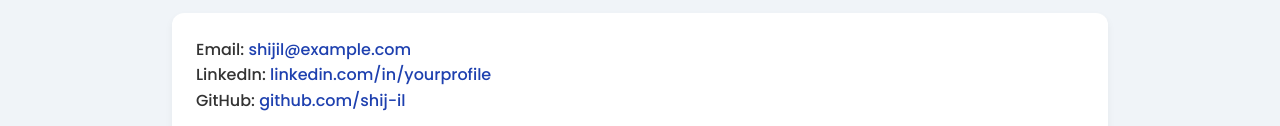
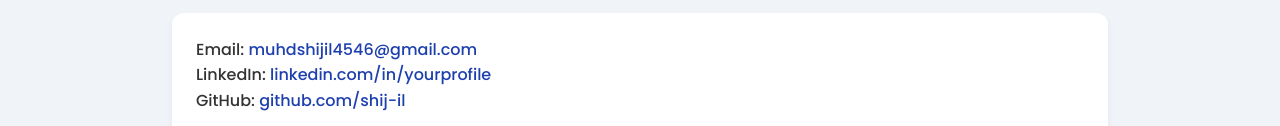
Before and after one commit to shij-il/shij-il.github.io, a plain HTML site: page index.html in a window 1280 px wide. Shown: the part 1091-1217 px from the top of the page. Drawn offline with Linux system fonts and the light colour scheme.

Commit message:
Update index.html

```diff
--- a/index.html
+++ b/index.html
@@ -106,7 +106,7 @@
   <section>
     <h2>📫 Contact</h2>
     <div class="contact">
-      <p>Email: <a href="mailto:shijil@example.com">shijil@example.com</a></p>
+      <p>Email: <a href="mailto:muhdshijil4546@gmail.com">muhdshijil4546@gmail.com</a></p>
       <p>LinkedIn: <a href="https://linkedin.com/in/yourprofile">linkedin.com/in/yourprofile</a></p>
       <p>GitHub: <a href="https://github.com/shij-il">github.com/shij-il</a></p>
     </div>
```
